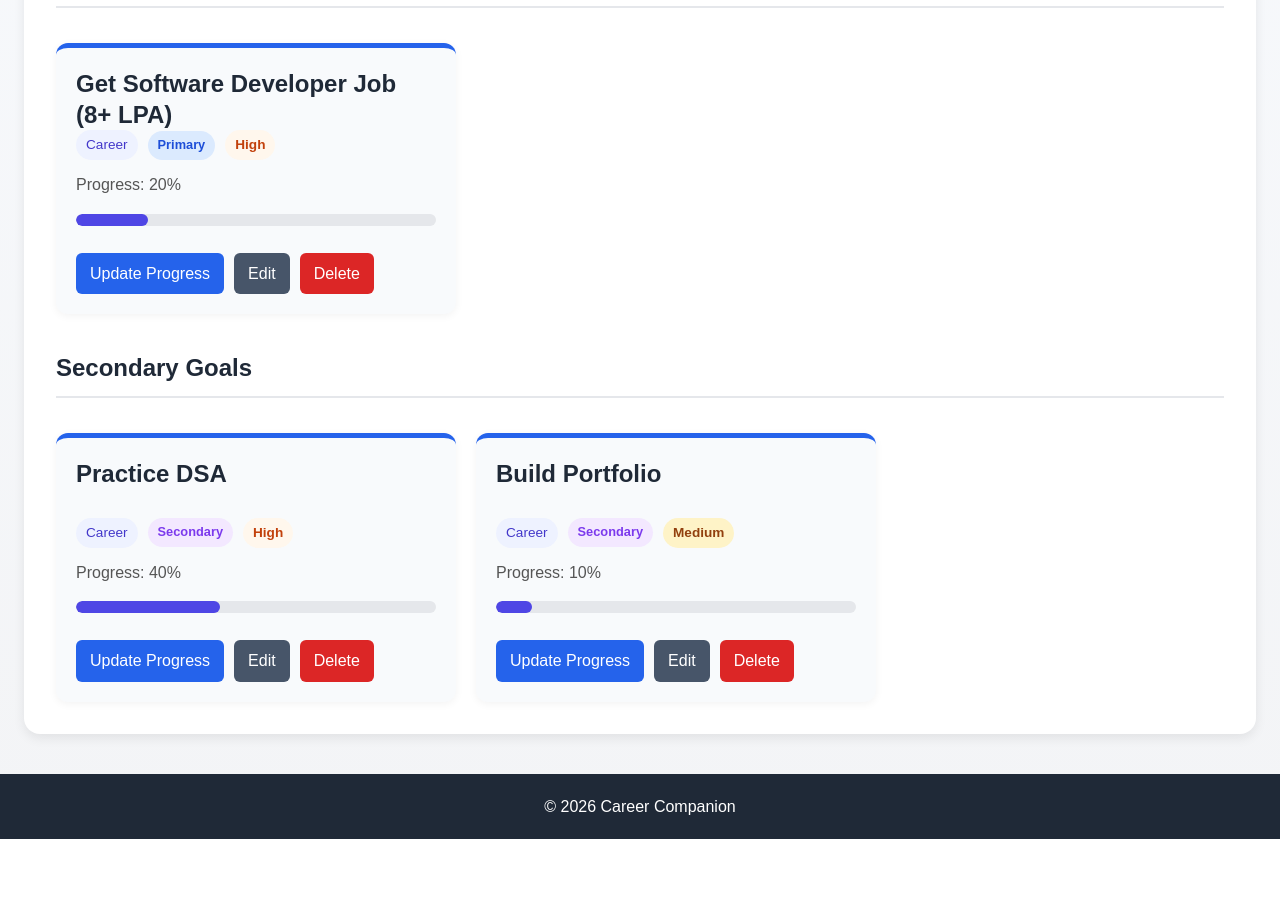
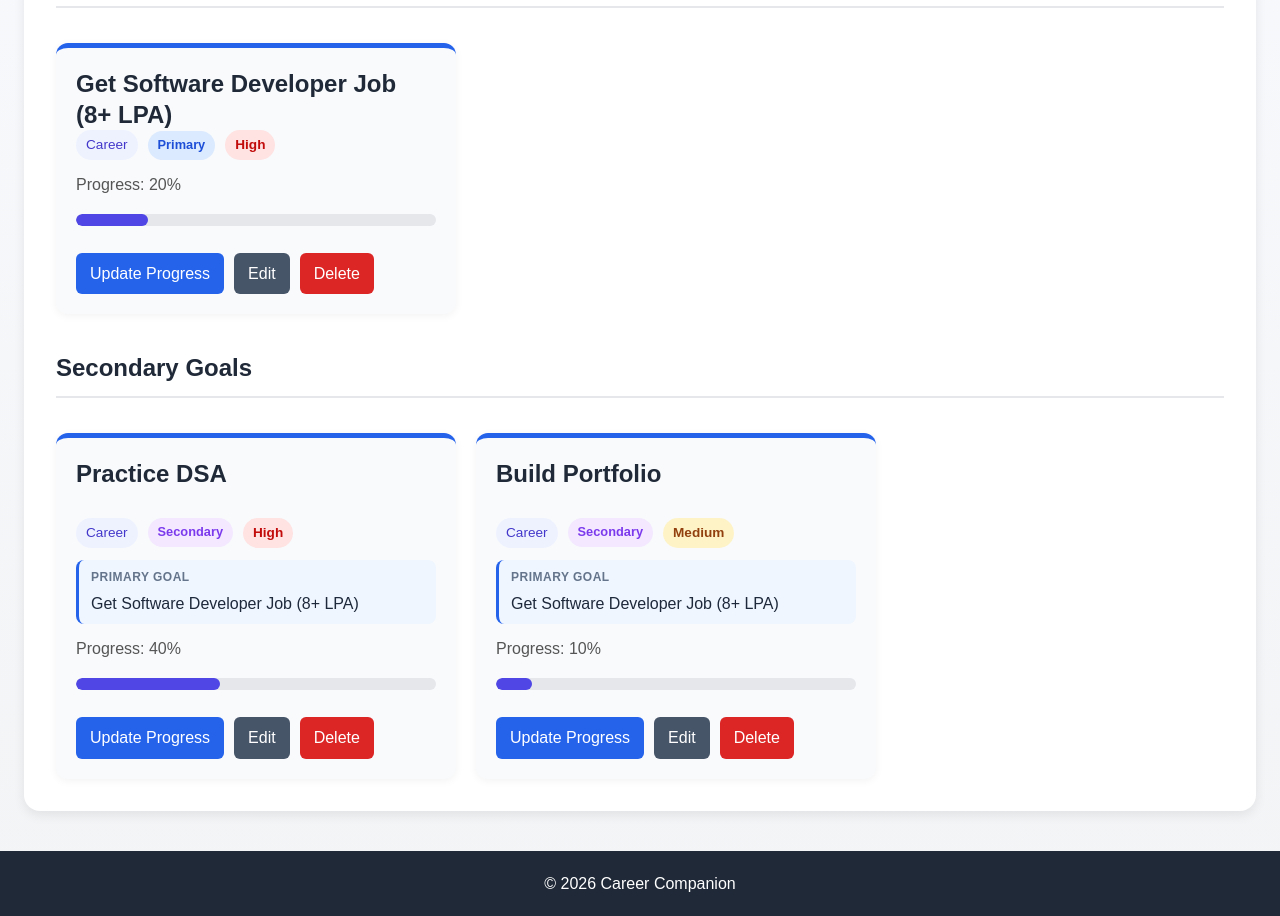
Before and after one commit to SriHarishVel/Career-Companion, a React (Vite) app in the folder frontend/: page /goals in a window 1280 px wide. Shown: the part 1000-1916 px from the top of the page. Before the commit the page ends 1839 px from the top, so only its background shows below. Built offline with nearby package versions, Linux system fonts and the light colour scheme.

Commit message:
Add parent goal relationships

```diff
--- a/frontend/src/components/Card/index.css
+++ b/frontend/src/components/Card/index.css
@@ -91,8 +91,8 @@
 }
 
 .priority-badge.high {
-    background: #fff7ed;
-    color: #c2410c;
+    background: #ffe2e2;
+    color: #c20c0c;
 }
 
 .priority-badge.medium {
@@ -176,3 +176,27 @@
     cursor: not-allowed;
     opacity: 0.6;
 }
+
+/* Linked Parent Goal */
+
+.parent-goal-card {
+    background: #eff6ff;
+    border-left: 3px solid #2563eb;
+    border-radius: 8px;
+    padding: 8px 12px;
+    margin-bottom: 12px;
+}
+
+.parent-goal-label {
+    font-size: 0.75rem;
+    font-weight: 600;
+    color: #64748b;
+    text-transform: uppercase;
+    letter-spacing: 0.5px;
+    margin-bottom: 4px;
+}
+
+.parent-goal-title {
+    color: #1e293b;
+    font-weight: 500;
+}
--- a/frontend/src/components/Card/index.jsx
+++ b/frontend/src/components/Card/index.jsx
@@ -14,7 +14,7 @@ function Card({
     onEdit,
     deadline,
     completed,
-
+    parentGoalTitle
 }){
     const [isEditing, setIsEditing] = useState(false);
     const [editedTitle, setEditedTitle] = useState(title);
@@ -94,6 +94,18 @@ function Card({
                     </span>
                 )}
             </div>
+
+            {parentGoalTitle && (
+                <div className="parent-goal-card">
+                    <div className="parent-goal-label">
+                        Primary Goal
+                    </div>
+
+                    <div className="parent-goal-title">
+                        {parentGoalTitle}
+                    </div>
+                </div>
+            )}
             {
                 deadline && (
                     // Show deadline details only for goal cards.
--- a/frontend/src/pages/Goals/index.jsx
+++ b/frontend/src/pages/Goals/index.jsx
@@ -254,6 +254,15 @@ function Goals() {
                 goal.goalType === "Primary"
         );
 
+    function getParentGoalTitle(parentGoalId) {
+        const parentGoal = goals.find(
+            goal => goal.id === parentGoalId
+        );
+
+        return parentGoal
+            ? parentGoal.title
+            : null;
+    }
         return (
         <div className="container">
             {/* Page Title */}
@@ -653,6 +662,11 @@ function Goals() {
                                                 setSelectedGoalId(goalId);
                                                 setShowDeleteModal(true);
                                             }}
+                                            parentGoalTitle={
+                                                getParentGoalTitle(
+                                                    goal.parentGoalId
+                                                )
+                                            }
                                             onEdit={editGoal}
                                             deadline={goal.deadline}
                                             completed={goal.completed}
```
